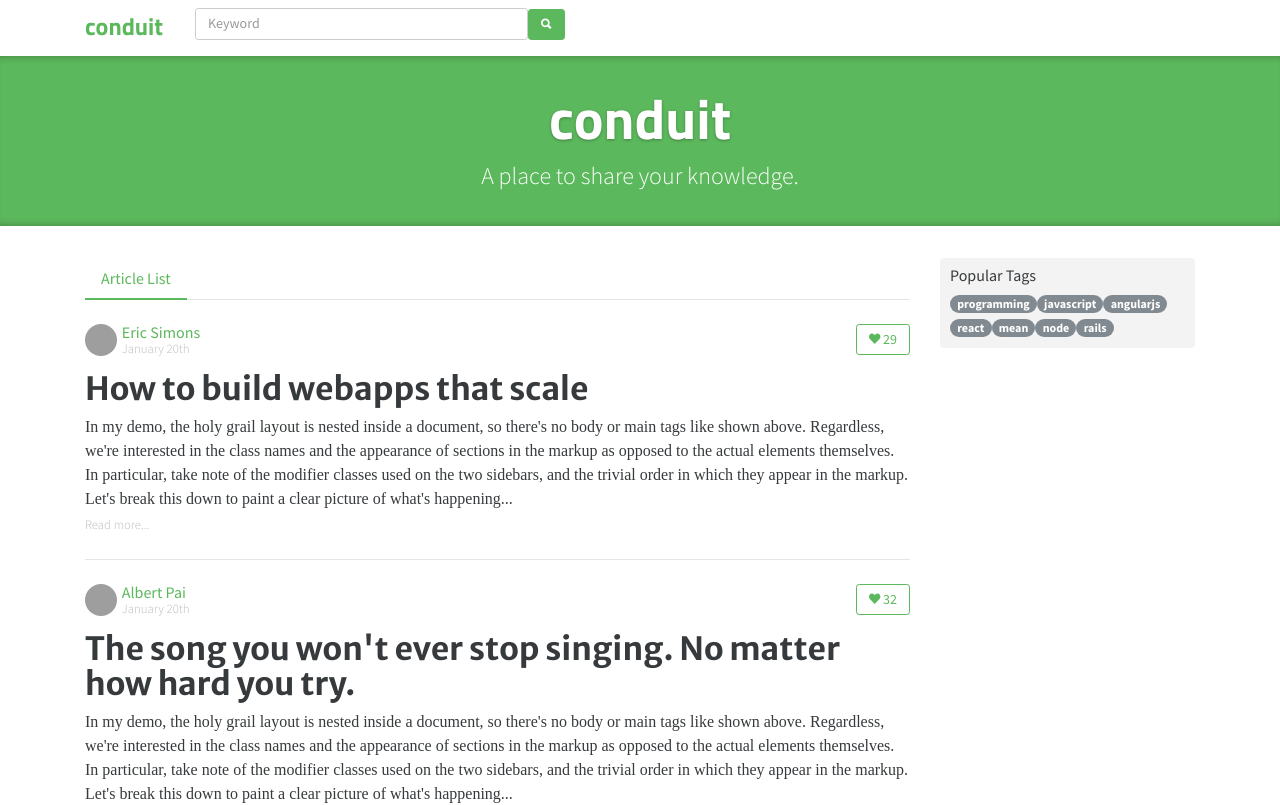
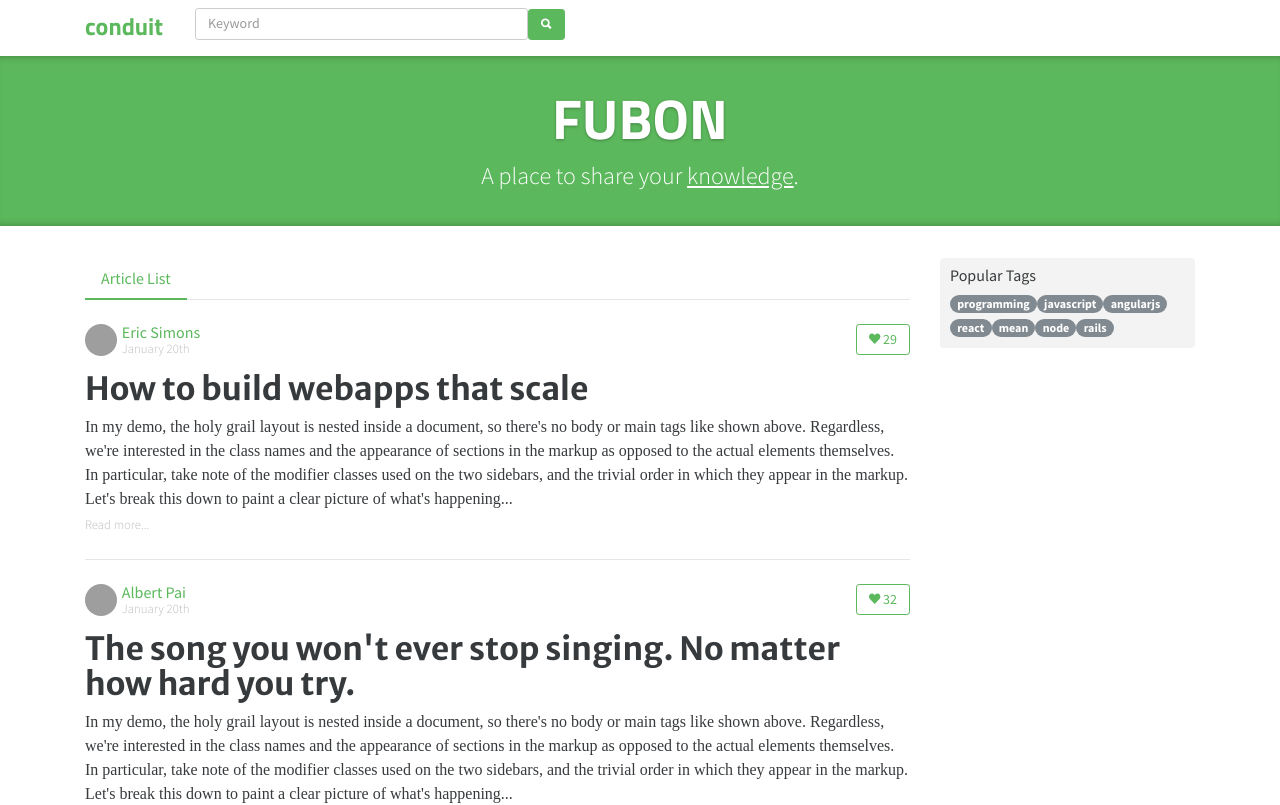
Before and after one commit to coolrare/FUBON190903, an Angular app: page / in a window 1280 px wide. Shown: the top 805 px of the page. Built offline with nearby package versions, Linux system fonts and the light colour scheme; grey boxes are pictures that could not be loaded; a web font is replaced by a local one.

Commit message:
任務 03 / 04：內嵌繫結與屬性繫結

```diff
--- a/src/app/app.component.html
+++ b/src/app/app.component.html
@@ -4,8 +4,8 @@
 
   <div class="banner">
     <div class="container">
-      <h1 class="logo-font">conduit</h1>
-      <p>A place to share your knowledge.</p>
+      <h1 class="logo-font" [title]="title" [attr.mike]="title">{{ title }}</h1>
+      <p [innerHTML]="subtitle"></p>
     </div>
   </div>
 
--- a/src/app/app.component.ts
+++ b/src/app/app.component.ts
@@ -6,5 +6,6 @@ import { Component } from '@angular/core';
   styleUrls: ['./app.component.css']
 })
 export class AppComponent {
-  title = 'FUBON190903';
+  title = 'FUBON';
+  subtitle = 'A place to share your <u>knowledge</u>.';
 }
```
